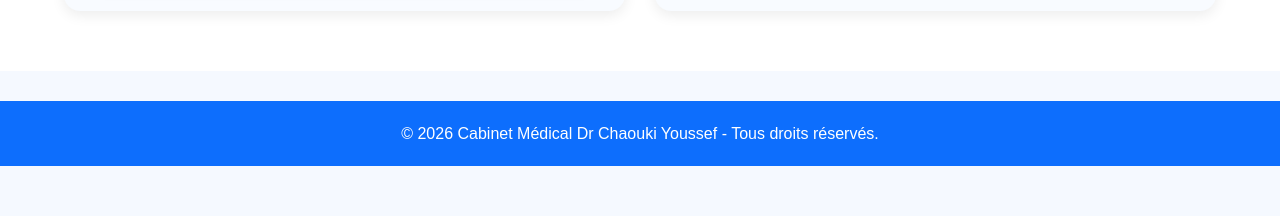
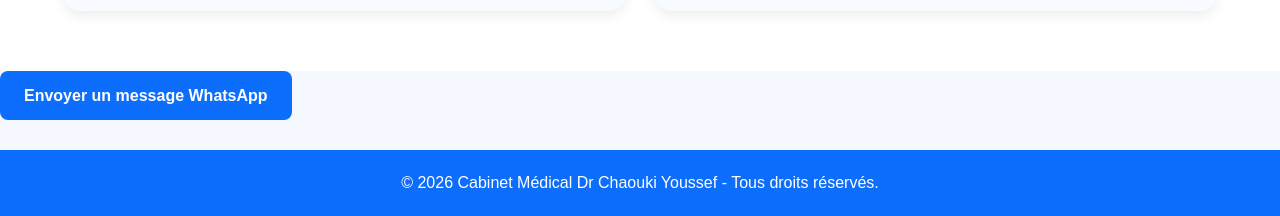
Before and after one commit to chaoukiyoussef67-hue/cabinet-Dr-chaouki, a plain HTML site: page index.html in a window 1280 px wide. Shown: the part 2950-3166 px from the top of the page. Before the commit the page ends 3116 px from the top, so only its background shows below. Drawn offline with Linux system fonts and the light colour scheme.

Commit message:
Update index.html

```diff
--- a/index.html
+++ b/index.html
@@ -478,8 +478,11 @@
       </div>
     </div>
   </section>
+<a href="https://wa.me/212664556088" class="btn">
+Envoyer un message WhatsApp
+</a>
 
-  <footer>
+ <footer>
     <div class="container">
       <p>&copy; 2026 Cabinet Médical Dr Chaouki Youssef - Tous droits réservés.</p>
     </div>
```
